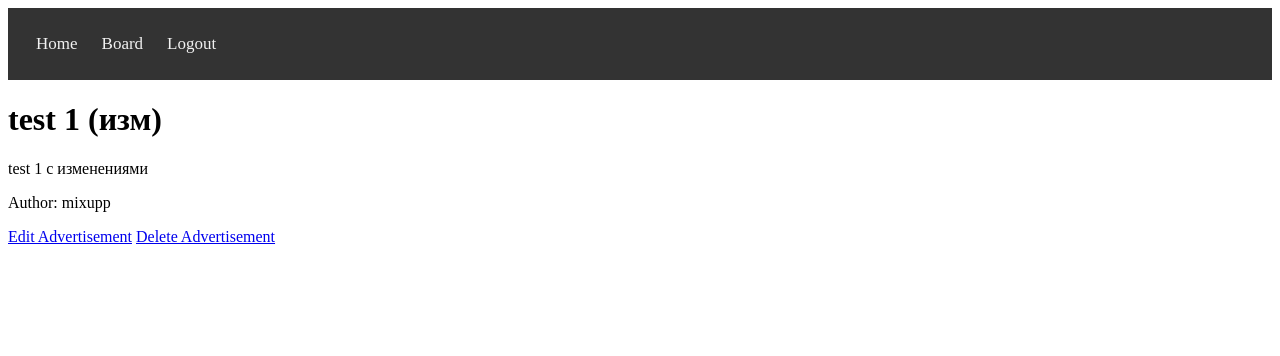
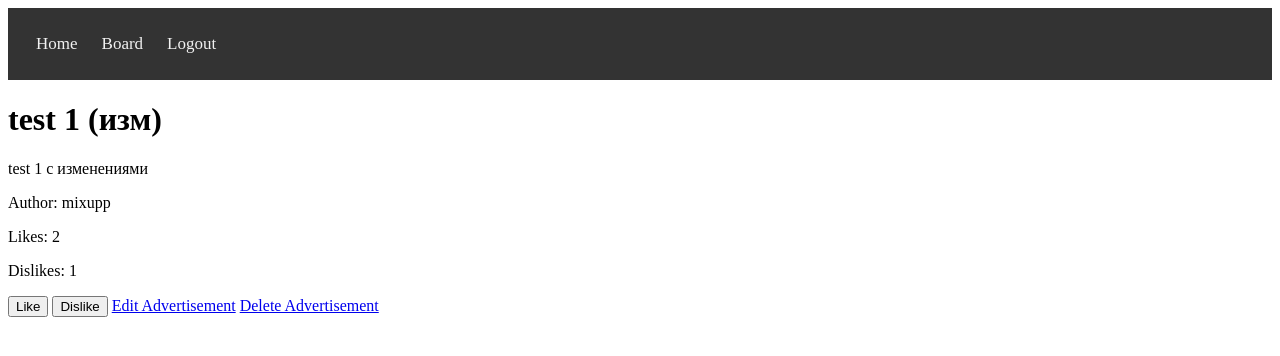
Before and after one commit to mixupp83/djangoProject, a Django app: page /board/advertisement/1/ in a window 1280 px wide. Shown: the top 356 px of the page. Run offline with Django 5.2, Linux system fonts and the light colour scheme; a user stored in the database is signed in; data comes from the database, SQL or seed files in the repository; both versions use the stored data as it was after the commit.

Commit message:
Добавление поля для подсчёта лайков и дизлайков. Создание представления для обработки действий лайка/дизлайка. Отображение и обработка лайков и дизлайков.

```diff
--- a/board/models.py
+++ b/board/models.py
@@ -1,6 +1,5 @@
 from django.db import models
 from django.contrib.auth.models import User
-
 
 # Модель для объявления
 class Advertisement(models.Model):
@@ -9,15 +8,15 @@ class Advertisement(models.Model):
     author = models.ForeignKey(User, on_delete=models.CASCADE)  # Автор объявления
     created_at = models.DateTimeField(auto_now_add=True)  # Дата создания объявления
     image = models.ImageField(upload_to='advertisements/', blank=True, null=True)  # Изображение объявления
+    likes = models.PositiveIntegerField(default=0)  # Количество лайков
+    dislikes = models.PositiveIntegerField(default=0)  # Количество дизлайков
 
     def __str__(self):
         return self.title  # Возвращает строковое представление объявления
 
-
 # Модель для комментария
 class Comment(models.Model):
-    advertisement = models.ForeignKey(Advertisement, related_name='comments',
-                                      on_delete=models.CASCADE)  # Объявление, к которому относится комментарий
+    advertisement = models.ForeignKey(Advertisement, related_name='comments', on_delete=models.CASCADE)  # Объявление, к которому относится комментарий
     author = models.ForeignKey(User, on_delete=models.CASCADE)  # Автор комментария
     content = models.TextField()  # Текст комментария
     created_at = models.DateTimeField(auto_now_add=True)  # Дата создания комментария
--- a/board/templates/board/advertisement_detail.html
+++ b/board/templates/board/advertisement_detail.html
@@ -10,7 +10,17 @@
 {% endif %}
 
 <!-- Отображение имени автора -->
-<p>Author: {{ advertisement.author.username }}</p>  <!-- Добавлено отображение автора -->
+<p>Author: {{ advertisement.author.username }}</p>
+
+<!-- Отображение количества лайков и дизлайков -->
+<p>Likes: <span id="likes">{{ advertisement.likes }}</span></p>
+<p>Dislikes: <span id="dislikes">{{ advertisement.dislikes }}</span></p>
+
+<!-- Кнопки для лайков и дизлайков -->
+{% if user.is_authenticated %}
+    <button onclick="likeAdvertisement({{ advertisement.pk }})">Like</button>
+    <button onclick="dislikeAdvertisement({{ advertisement.pk }})">Dislike</button>
+{% endif %}
 
 <!-- Добавляем ссылку на редактирование, если пользователь является автором -->
 {% if user.is_authenticated and advertisement.author == user %}
@@ -18,4 +28,31 @@
     <a href="{% url 'board:delete_advertisement' pk=advertisement.pk %}">Delete Advertisement</a>
 {% endif %}
 
+<script>
+function likeAdvertisement(pk) {
+    fetch(`/board/advertisement/${pk}/like/`, {
+        method: 'POST',
+        headers: {
+            'X-CSRFToken': '{{ csrf_token }}',
+            'Content-Type': 'application/json'
+        }
+    }).then(response => response.json())
+      .then(data => {
+          document.getElementById('likes').innerText = data.likes;
+      });
+}
+
+function dislikeAdvertisement(pk) {
+    fetch(`/board/advertisement/${pk}/dislike/`, {
+        method: 'POST',
+        headers: {
+            'X-CSRFToken': '{{ csrf_token }}',
+            'Content-Type': 'application/json'
+        }
+    }).then(response => response.json())
+      .then(data => {
+          document.getElementById('dislikes').innerText = data.dislikes;
+      });
+}
+</script>
 {% endblock %}
--- a/board/urls.py
+++ b/board/urls.py
@@ -8,9 +8,9 @@ app_name = 'board'
 urlpatterns = [
     path('', views.advertisement_list, name='advertisement_list'),  # Список объявлений
     path('advertisement/<int:pk>/', views.advertisement_detail, name='advertisement_detail'),  # Детали объявления
-    path('advertisement/<int:pk>/edit/', views.edit_advertisement, name='edit_advertisement'),
-    # Редактирование объявления
-    path('advertisement/<int:pk>/delete/', views.delete_advertisement, name='delete_advertisement'),
-    # Добавленный маршрут
+    path('advertisement/<int:pk>/edit/', views.edit_advertisement, name='edit_advertisement'),  # Редактирование объявления
+    path('advertisement/<int:pk>/delete/', views.delete_advertisement, name='delete_advertisement'),  # Удаление объявления
     path('add/', views.add_advertisement, name='add_advertisement'),  # Добавление нового объявления
+    path('advertisement/<int:pk>/like/', views.like_advertisement, name='like_advertisement'),  # Лайк объявления
+    path('advertisement/<int:pk>/dislike/', views.dislike_advertisement, name='dislike_advertisement'),  # Дизлайк объявления
 ]
--- a/board/views.py
+++ b/board/views.py
@@ -1,15 +1,14 @@
 from django.shortcuts import render, redirect, get_object_or_404
+from django.http import JsonResponse
 from .models import Advertisement
 from .forms import AdvertisementForm, SignUpForm
 from django.contrib.auth.decorators import login_required
 from django.contrib.auth import logout, login, authenticate
 
-
 # Представление для выхода из системы
 def logout_view(request):
     logout(request)
     return redirect('home')  # Перенаправление на домашнюю страницу
-
 
 # Представление для регистрации пользователя
 def signup(request):
@@ -23,23 +22,19 @@ def signup(request):
         form = SignUpForm()
     return render(request, 'signup.html', {'form': form})
 
-
 # Представление для домашней страницы
 def home(request):
     return render(request, 'home.html')
-
 
 # Представление для списка объявлений
 def advertisement_list(request):
     advertisements = Advertisement.objects.all()
     return render(request, 'board/advertisement_list.html', {'advertisements': advertisements})
 
-
 # Представление для деталей объявления
 def advertisement_detail(request, pk):
     advertisement = get_object_or_404(Advertisement, pk=pk)
     return render(request, 'board/advertisement_detail.html', {'advertisement': advertisement})
-
 
 # Представление для добавления нового объявления
 @login_required
@@ -54,7 +49,6 @@ def add_advertisement(request):
     else:
         form = AdvertisementForm()
     return render(request, 'board/add_advertisement.html', {'form': form})
-
 
 # Представление для редактирования объявления
 @login_required
@@ -72,7 +66,6 @@ def edit_advertisement(request, pk):
         form = AdvertisementForm(instance=advertisement)
     return render(request, 'board/edit_advertisement.html', {'form': form, 'advertisement': advertisement})
 
-
 # Представление для удаления объявления
 @login_required
 def delete_advertisement(request, pk):
@@ -88,3 +81,19 @@ def delete_advertisement(request, pk):
         return redirect('board:advertisement_list')  # Перенаправление на список объявлений
 
     return render(request, 'board/delete_advertisement.html', {'advertisement': advertisement})
+
+# Представление для обработки лайка
+@login_required
+def like_advertisement(request, pk):
+    advertisement = get_object_or_404(Advertisement, pk=pk)
+    advertisement.likes += 1
+    advertisement.save()
+    return JsonResponse({'likes': advertisement.likes})
+
+# Представление для обработки дизлайка
+@login_required
+def dislike_advertisement(request, pk):
+    advertisement = get_object_or_404(Advertisement, pk=pk)
+    advertisement.dislikes += 1
+    advertisement.save()
+    return JsonResponse({'dislikes': advertisement.dislikes})
```
Also changed, not shown: board/migrations/0003_advertisement_dislikes_advertisement_likes.py (added), db.sqlite3.
